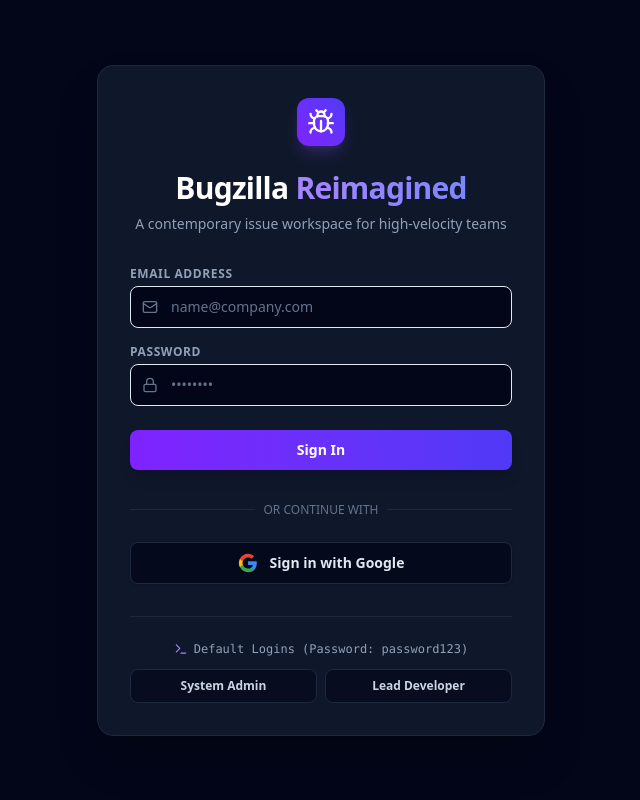
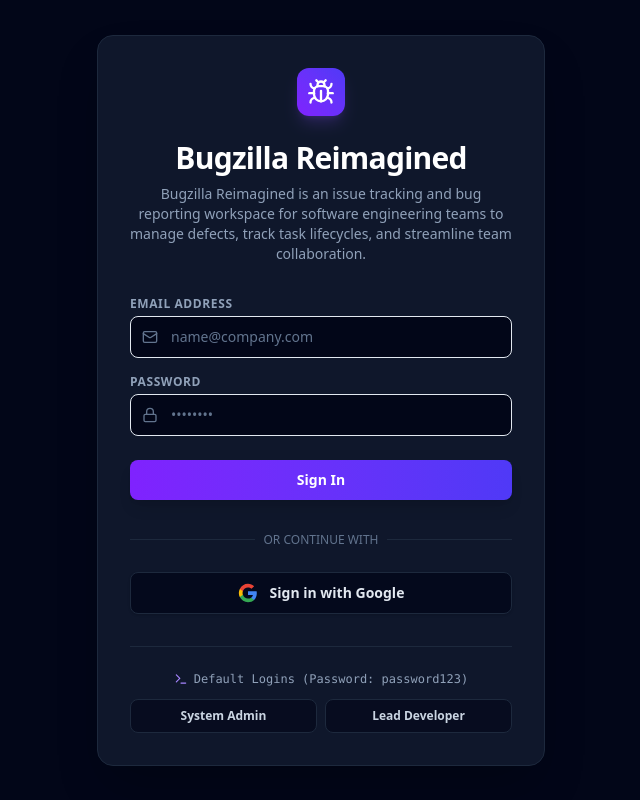
Before and after one commit to AnjneyShah21/Modern-bug-tracking-software, a Next.js app: page /login in a window 1280 px wide. Shown: the whole page, without its empty margins (319-959 px from the left). Built offline with nearby package versions, Linux system fonts and the light colour scheme; no server answers.

Commit message:
Update login page title and public app purpose description for Google OAuth review

```diff
--- a/src/app/login/page.tsx
+++ b/src/app/login/page.tsx
@@ -75,11 +75,11 @@
           <div className="flex h-12 w-12 items-center justify-center rounded-xl bg-gradient-to-tr from-violet-600 to-indigo-600 shadow-lg shadow-violet-500/20">
             <Bug className="h-7 w-7 text-white" />
           </div>
-          <h2 className="mt-6 text-3xl font-extrabold tracking-tight text-white">
-            Bugzilla <span className="bg-gradient-to-r from-violet-400 to-indigo-400 bg-clip-text text-transparent">Reimagined</span>
-          </h2>
-          <p className="mt-2 text-sm text-slate-400">
-            A contemporary issue workspace for high-velocity teams
+          <h1 className="mt-6 text-3xl font-extrabold tracking-tight text-white">
+            Bugzilla Reimagined
+          </h1>
+          <p className="mt-2 text-sm text-slate-400 max-w-sm">
+            Bugzilla Reimagined is an issue tracking and bug reporting workspace for software engineering teams to manage defects, track task lifecycles, and streamline team collaboration.
           </p>
         </div>
 
```
